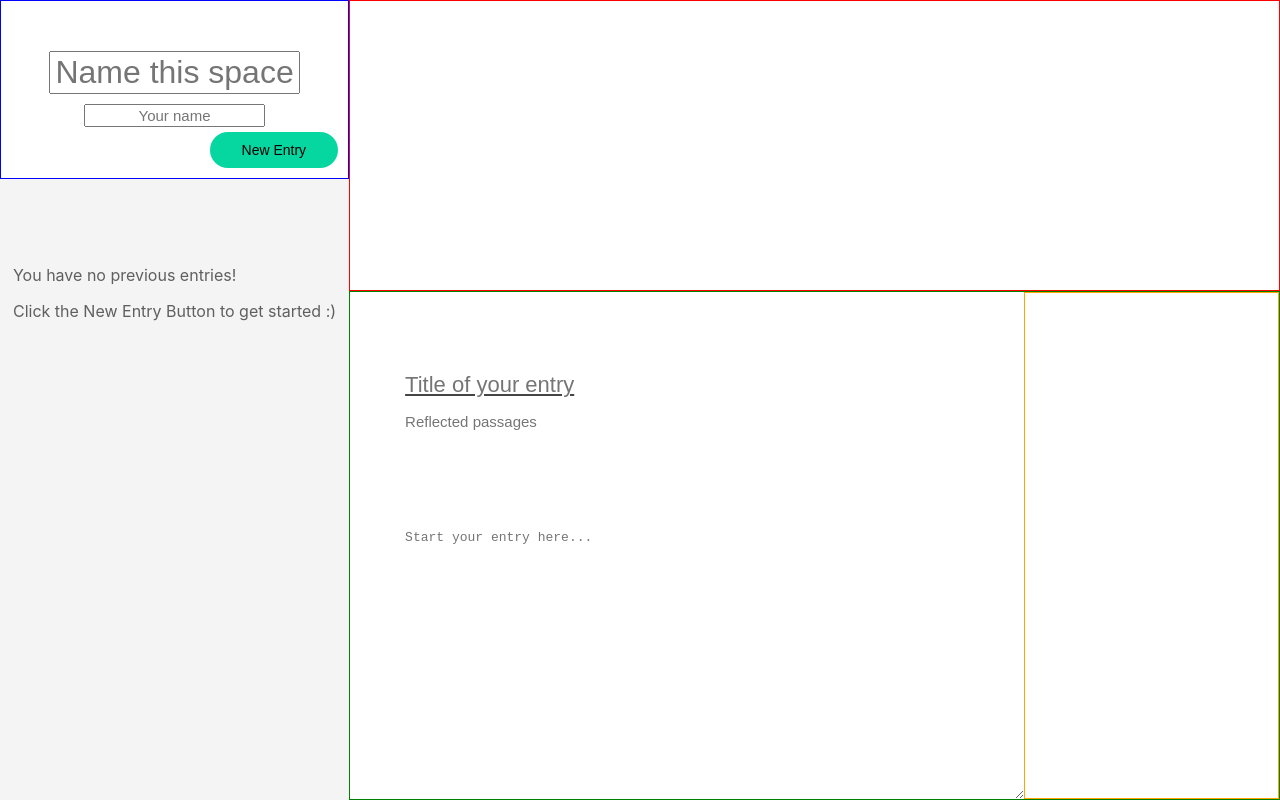
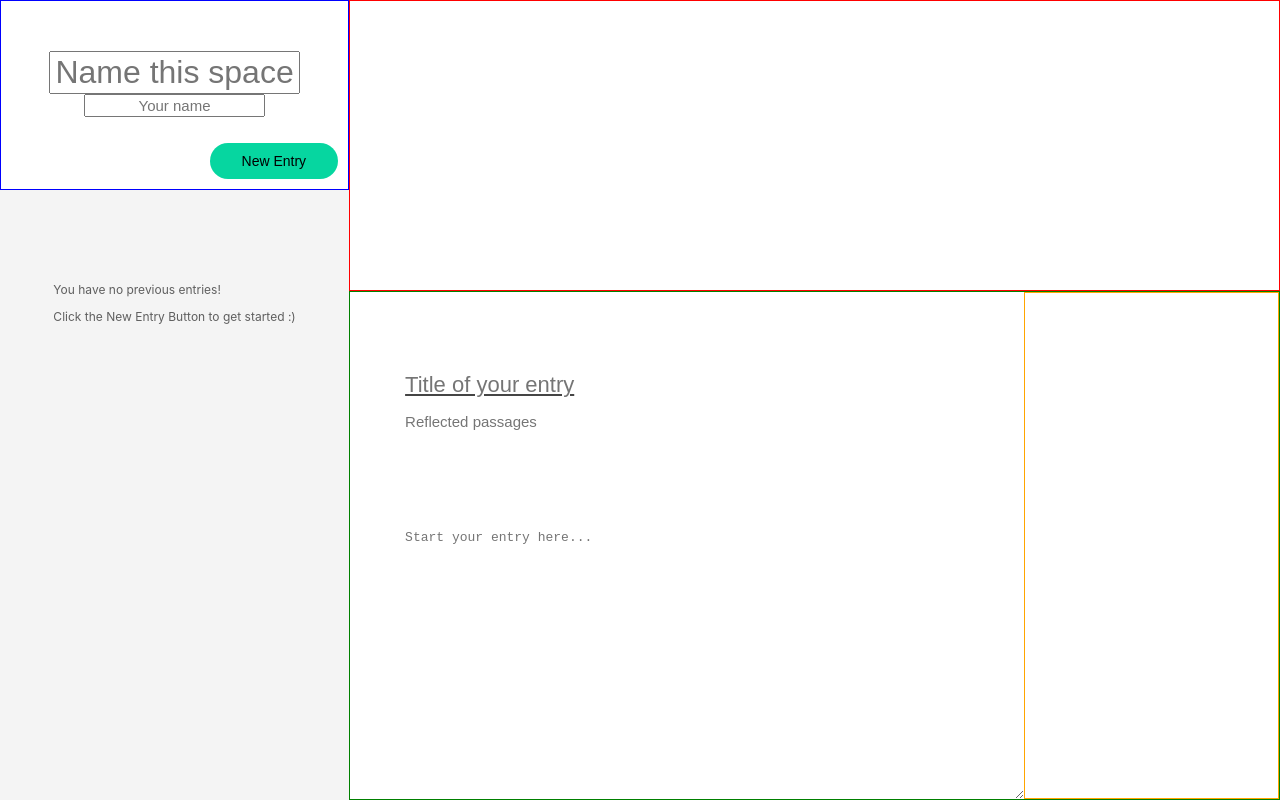
Before and after one commit to chloebyunn/devo, a React (Create React App) app: page / in a window 1280 px wide. Built offline with nearby package versions, Linux system fonts and the light colour scheme.

Commit message:
master branch setup

```diff
--- a/src/App.scss
+++ b/src/App.scss
@@ -25,13 +25,15 @@ html, body {
 }
 
 .entries-container {
-  flex: 7;
+  flex: 13;
   display: flex;
   justify-content: center;
   background-color: #F4F4F4;
 }
 
 .no-entries-message {
+  padding: 10px;
+  font-size: 12px;
   margin-top: 70px;
   color: #5f5f5f;
 }
--- a/src/component/TitleCard/TitleCard.scss
+++ b/src/component/TitleCard/TitleCard.scss
@@ -1,6 +1,6 @@
 .titlecard-container {
     position: relative;
-    flex: 2;
+    flex: 4;
     height: 175px;
     border: blue 1px solid;
     display: flex;
@@ -22,14 +22,13 @@
 }
 
 .name-field {
-    margin-top: 10px;
     width: 50%;
     text-align: center;
     font-size: 15px;
 
     &:hover {
-        outline: none;
-     }
+       outline: none;
+    }
 }
 
 .new-entry-button {
```
